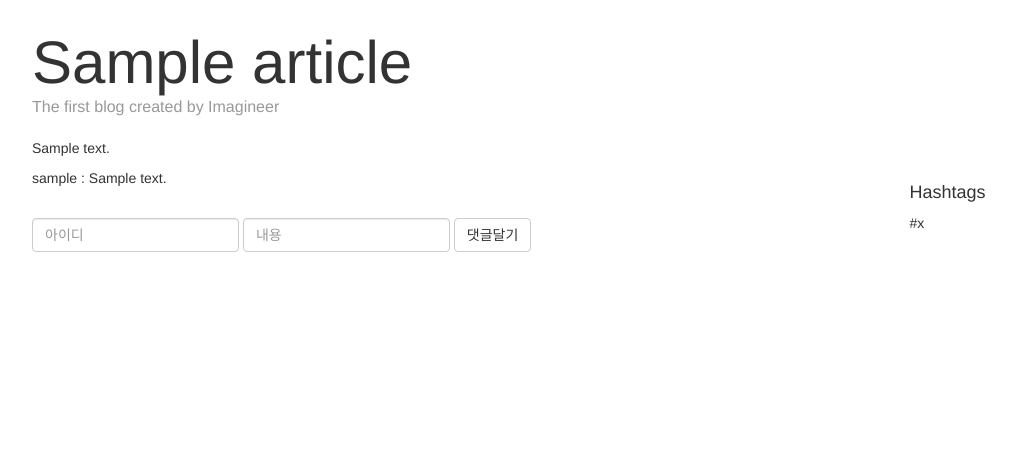
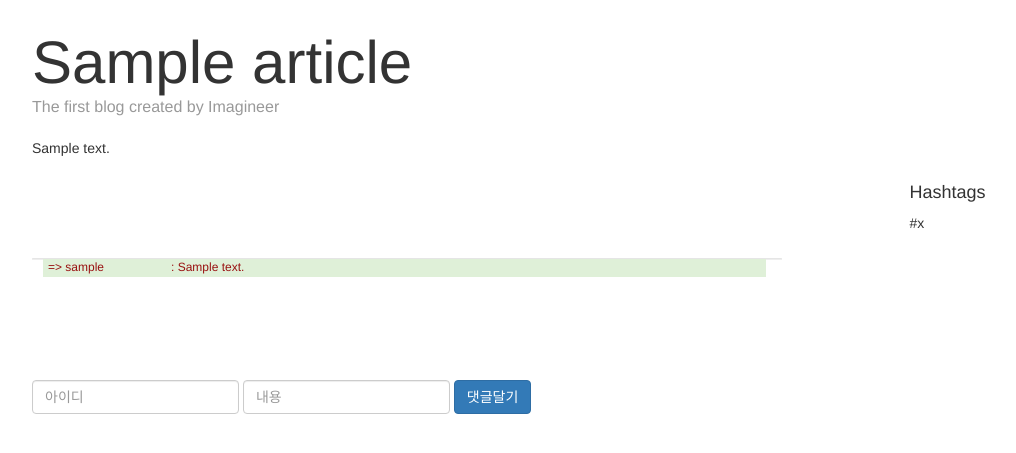
Before and after one commit to timo7656/blog-for-office-workers, a Django app: template src/templates/detail.html in a window 1280 px wide. Shown: the part 40-493 px from the top of the page, without its empty margins (38-1054 px from the left). Run offline with Django 3.2, Linux system fonts and the light colour scheme; the template is opened without the code that fills it: most values are stand-ins (such as "Sample title", 1, 10 or a date in 2020); some libraries are stand-ins or nearby versions.

Commit message:
homework

```diff
--- a/src/static/css/base.css
+++ b/src/static/css/base.css
@@ -47,5 +47,33 @@
 }
 
 .reply-form {
-    margin-top: 30px;
+    margin-top: 120px;
 }
+.reply-form-2 {
+    margin-top: 100px;
+}
+.bs-example {
+    padding-left: 10px;
+    border-color: #e5e5e5 #eee #eee;
+    border-style: solid;
+    border-width: 1px ;
+}
+
+.bg-success {
+    padding-left: 5px;
+    margin-bottom: 2px;
+    background-color: #dff0d8;
+}
+.comment-font{
+    font-size: 12px;
+    color: #911;
+}
+
+.comment-left{
+    padding: 0px;
+}
+.comment-right{
+    padding-left: 0px;
+    /*margin-left: 1px;*/
+
+}
--- a/src/templates/detail.html
+++ b/src/templates/detail.html
@@ -12,10 +12,18 @@
       <div class = "blog-post">
         <p> {{ article.content }} </p>
       </div>
-      <div>
-        {% for comment in article.article_comments.all %}
-          <div>{{ comment.username }} : {{comment.content }}</div>
-        {% endfor %}
+      <div class="comment-font bs-example reply-form-2">
+          <div class="comment-left col-sm-2">
+            {% for comment in article.article_comments.all %}
+              <p class="bg-success"> =>    {{ comment.username }} </p>
+            {% endfor %}
+          </div>
+          <div class="comment-right col-sm-10">
+            {% for comment in article.article_comments.all %}
+              <p class="bg-success"> : {{comment.content }}</p>
+            {% endfor %}
+          </div>
+
       </div>
       <div class="reply-form">
         <form class="form-inline" method="post" action="">
@@ -28,7 +36,7 @@
               <input placeholder="내용" class="form-control" name="content" />
             </div>
             <div class="form-group">
-              <button class="btn btn-default" type="submit">댓글달기</button>
+              <button class="btn btn-primary" type="submit">댓글달기</button>
             </div>
           </div>
         </form>
```
Also changed, not shown: src/db.sqlite3, src/static/css/lib/bootstrap.min.css, 3 other files.
